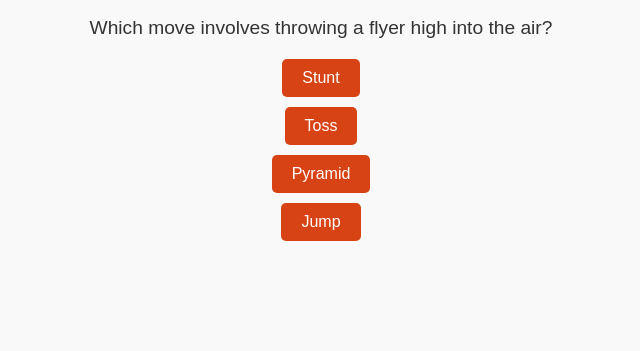
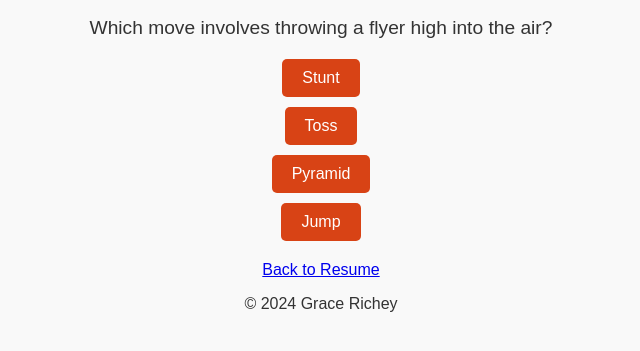
Before and after one commit to gracerrichey/myWebsite, a plain HTML site: page cheerleadingGame.html in a window 1280 px wide. Shown: the part 129-480 px from the top of the page, without its empty margins (319-959 px from the left). Drawn offline with Linux system fonts and the light colour scheme.

Commit message:
Update cheerleadingGame.html

```diff
--- a/cheerleadingGame.html
+++ b/cheerleadingGame.html
@@ -157,5 +157,9 @@
 
         showQuestion();
     </script>
+        <a href="index.html" class="btn btn-primary mt-3">Back to Resume</a>
+    <footer>
+        <p>&copy; 2024 Grace Richey</p>
+    </footer>
 </body>
 </html>
```
